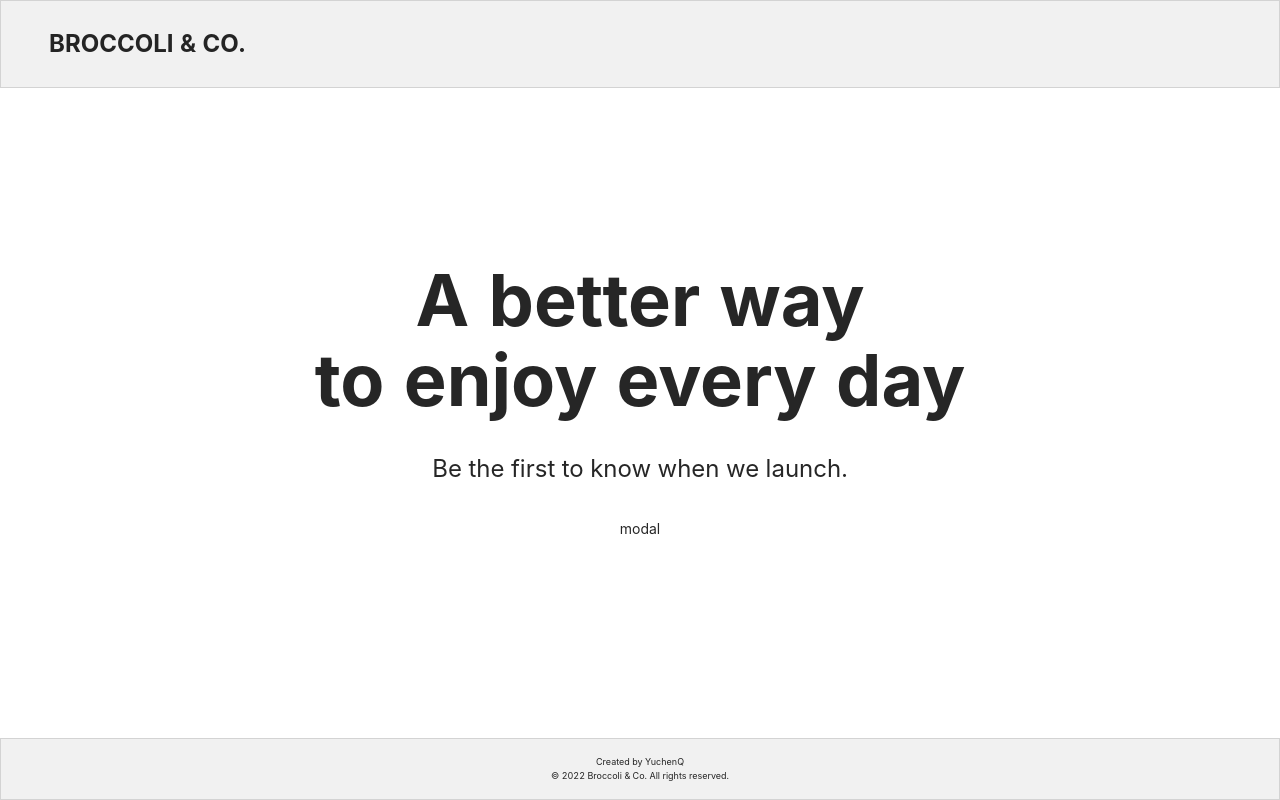
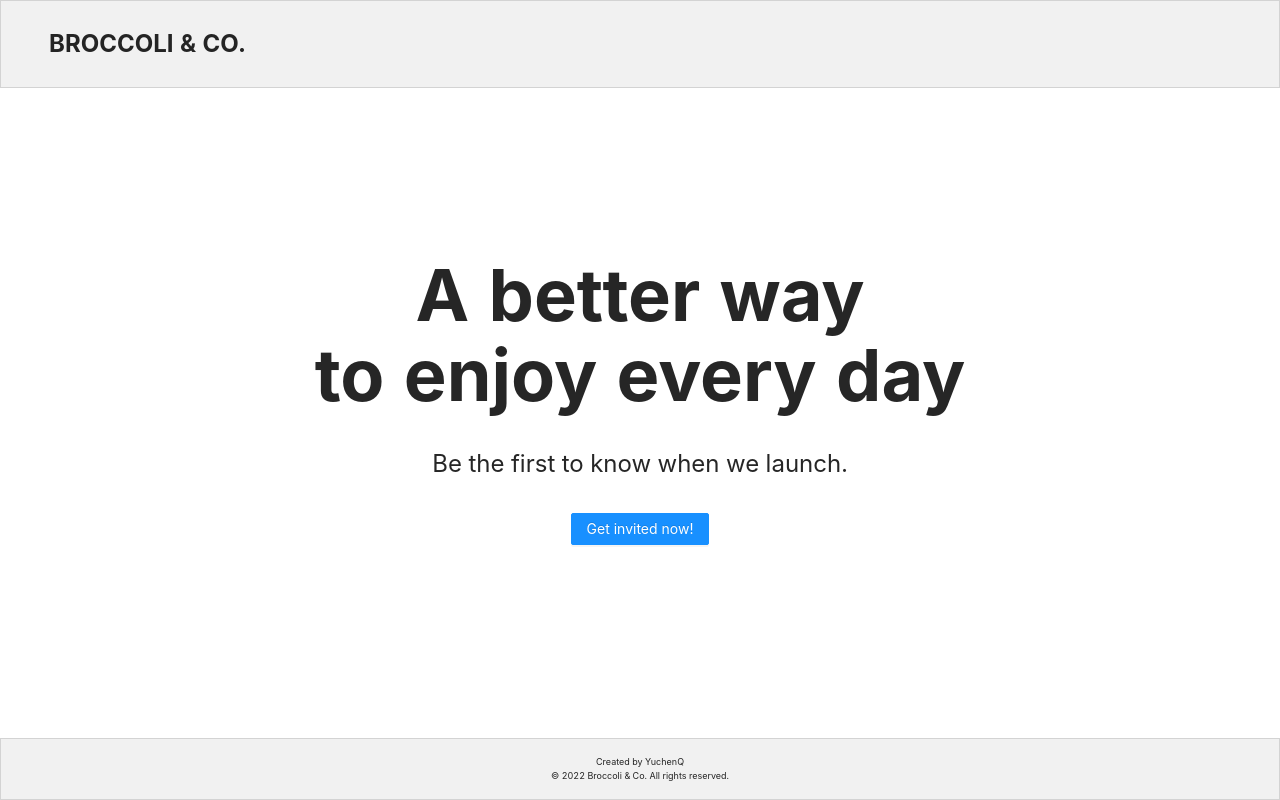
Before and after one commit to yuchenQ/Yuchen-Airwallex-invitation, a React (Create React App) app: page / in a window 1280 px wide. Built offline with nearby package versions, Linux system fonts and the light colour scheme.

Commit message:
feat: import MofalForm to Content

```diff
--- a/src/Components/Content/Content.jsx
+++ b/src/Components/Content/Content.jsx
@@ -1,4 +1,6 @@
 import React from 'react';
+import { ModalForm } from './ModalForm';
+import { postRegistration } from '../../apis/postRegistration';
 import styles from './Content.module.css';
 
 const Content = () => {
@@ -13,7 +15,7 @@ const Content = () => {
         <div className={styles.secondTitle}>
           Be the first to know when we launch.
         </div>
-        <div>modal</div>
+        <ModalForm onSubmitForm={postRegistration} />
       </section>
     </main>
   );
```
